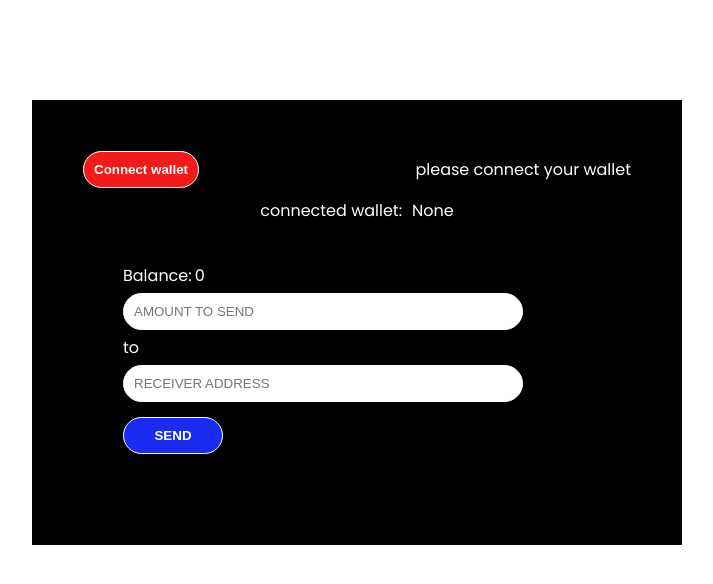
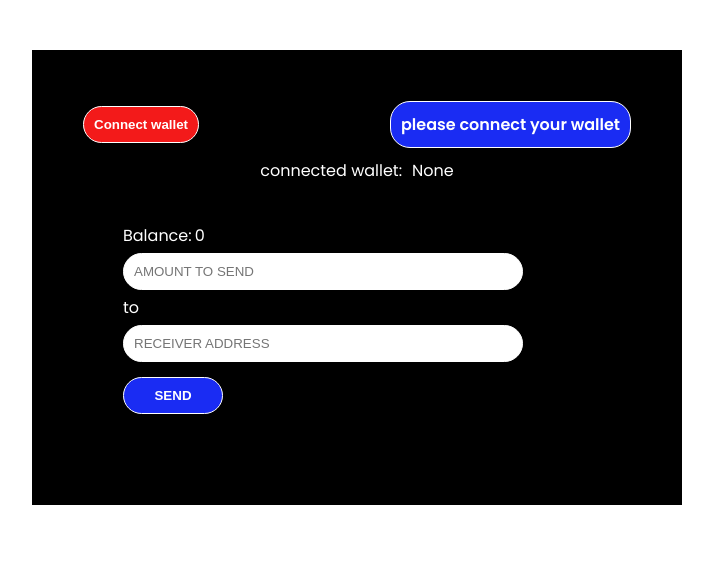
Before and after one commit to 0xAyomide-eth/Mini-dApp, a website built with Vite: page index.html in a window 1280 px wide. Shown: the whole page, without its empty margins (283-996 px from the left). Built offline with nearby package versions, Linux system fonts and the light colour scheme.

Commit message:
app container margin fix

```diff
--- a/style.css
+++ b/style.css
@@ -15,7 +15,7 @@ body{
     border: 1px solid black;
     padding: 50px;
     width: 650px;
-    margin: 100px auto;
+    margin: 50px auto;
     background-color: rgb(0, 0, 0);
 }
 
@@ -26,7 +26,7 @@ align-items: center;
 
 }
 
-.header-1 .Chain{
+.header-1 .CurrentChain{
     padding: 10px;
     border-radius: 20px;
     border: 1px solid white;
```
